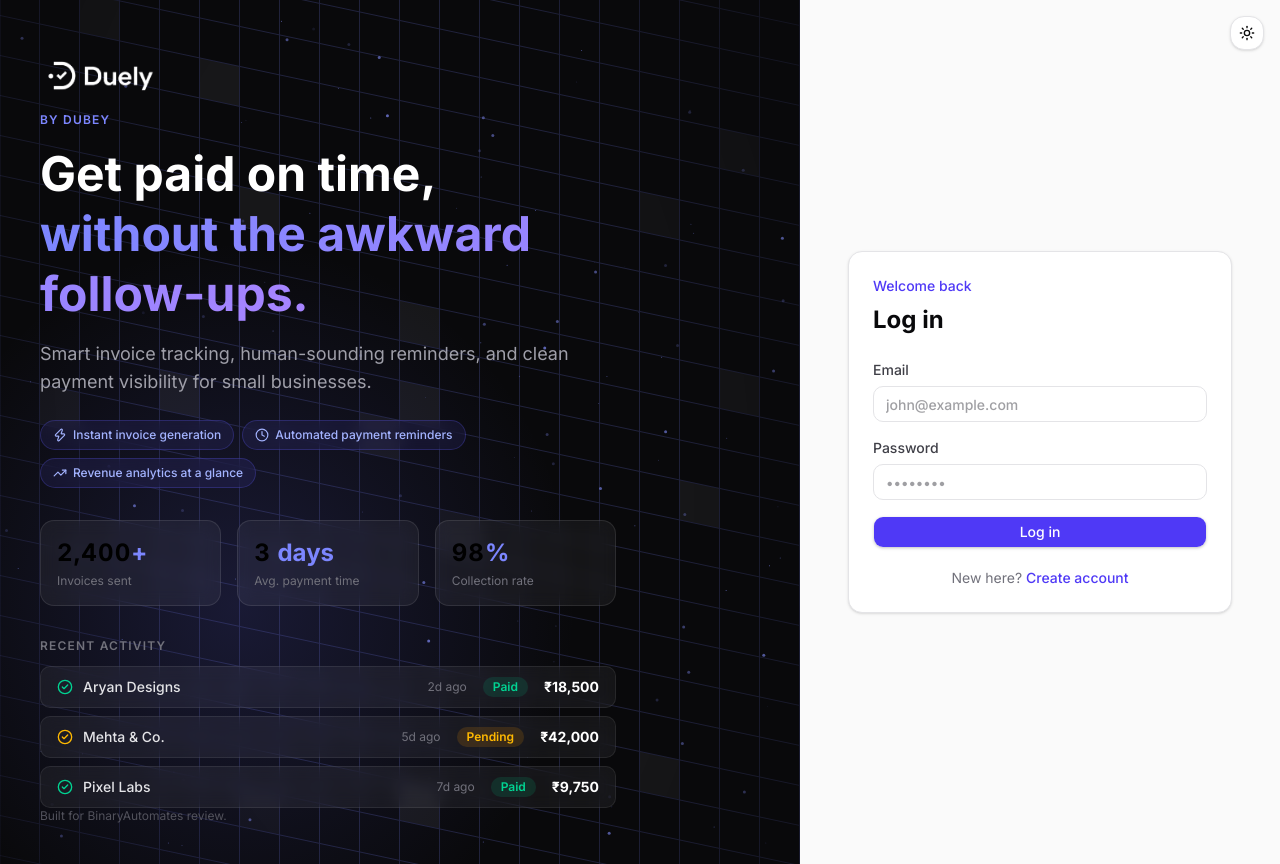
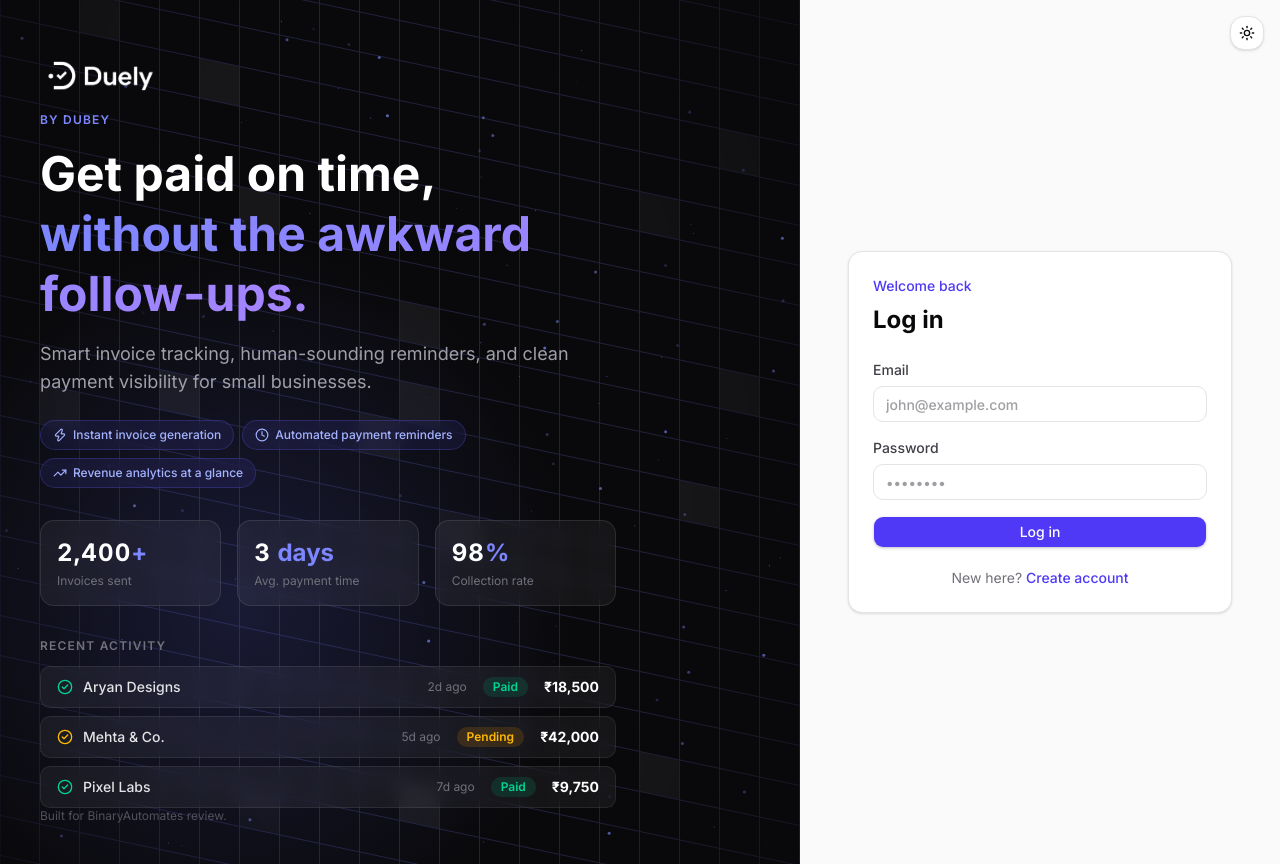
Before and after one commit to UtkarshDubeyGIT/Duely-by-Dubey, a Next.js app in the folder duely/: page /login in a window 1280 px wide. Built offline with nearby package versions, Linux system fonts and the light colour scheme.

Commit message:
fix: explicitly set text color to white in AuthLeftPanel to ensure proper rendering

```diff
--- a/duely/src/components/shared/AuthLeftPanel.tsx
+++ b/duely/src/components/shared/AuthLeftPanel.tsx
@@ -105,8 +105,8 @@ export function AuthLeftPanel() {
                 key={label}
                 className="rounded-xl border border-white/10 bg-white/5 p-4 backdrop-blur-sm"
               >
-                <p className="text-2xl font-extrabold text-white tabular-nums">
-                  <NumberTicker value={value} delay={0.2} />
+                <p className="text-2xl font-extrabold tabular-nums" style={{ color: "white" }}>
+                  <NumberTicker value={value} delay={0.2} className="text-white" style={{ color: "white" }} />
                   <span className="text-indigo-400">{suffix}</span>
                 </p>
                 <p className="mt-1 text-xs text-zinc-500">{label}</p>
```
